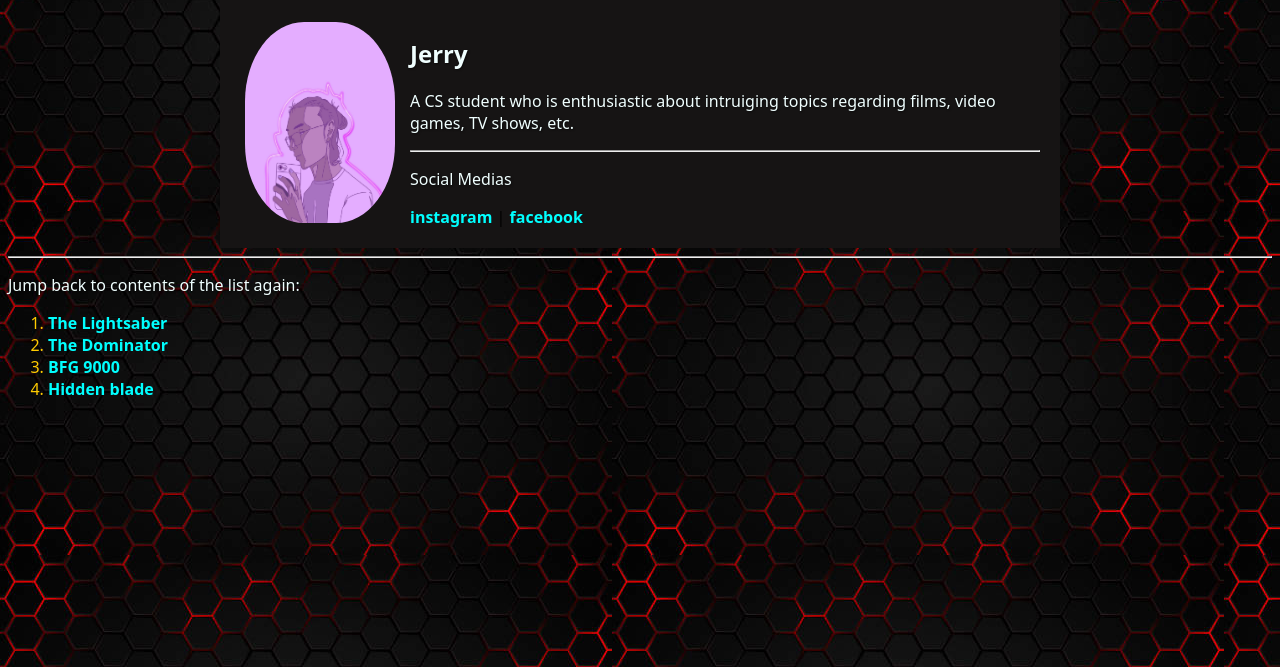
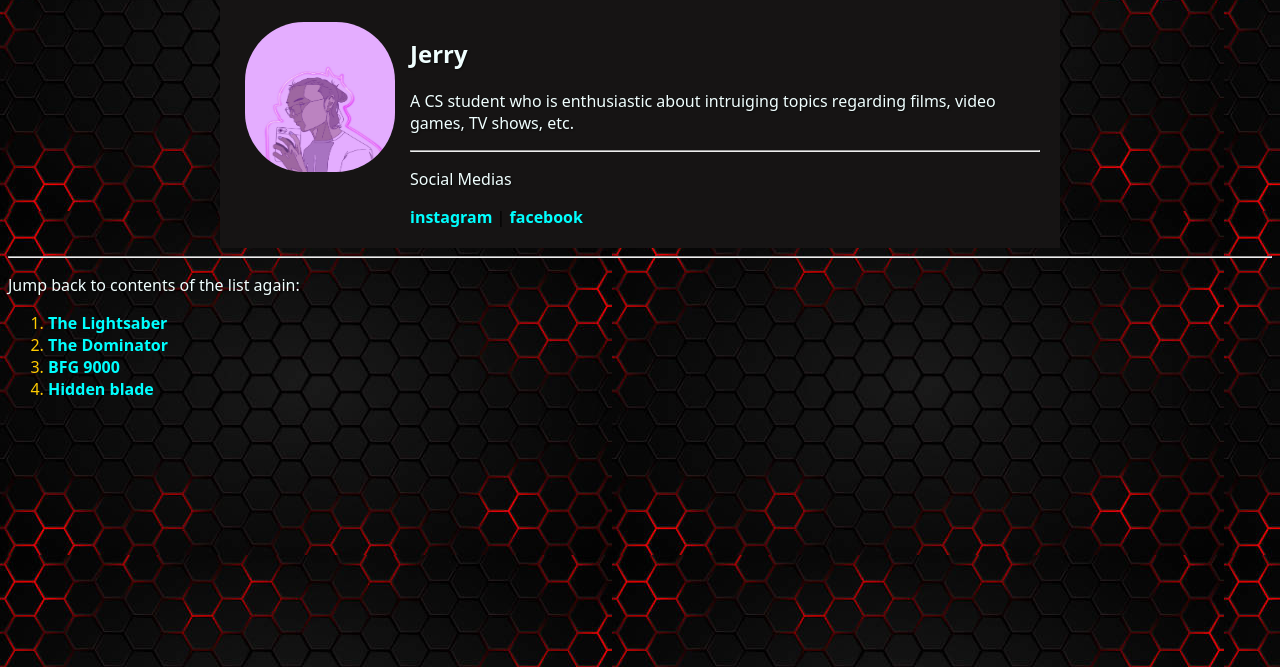
Before and after one commit to 3nkhtul9a/WebDev, a plain HTML site: page 3rdPage.html in a window 1280 px wide. Shown: the part 133-800 px from the top of the page. Drawn offline with Linux system fonts and the light colour scheme.

Commit message:
Update base.css

```diff
--- a/base.css
+++ b/base.css
@@ -145,7 +145,7 @@ a:hover {
 
   .profile {
     max-width: 150px;
-    max-height: auto;
+    max-height: 150px;
     border-radius: 40%;
     margin-right: 10px;
   }
```
